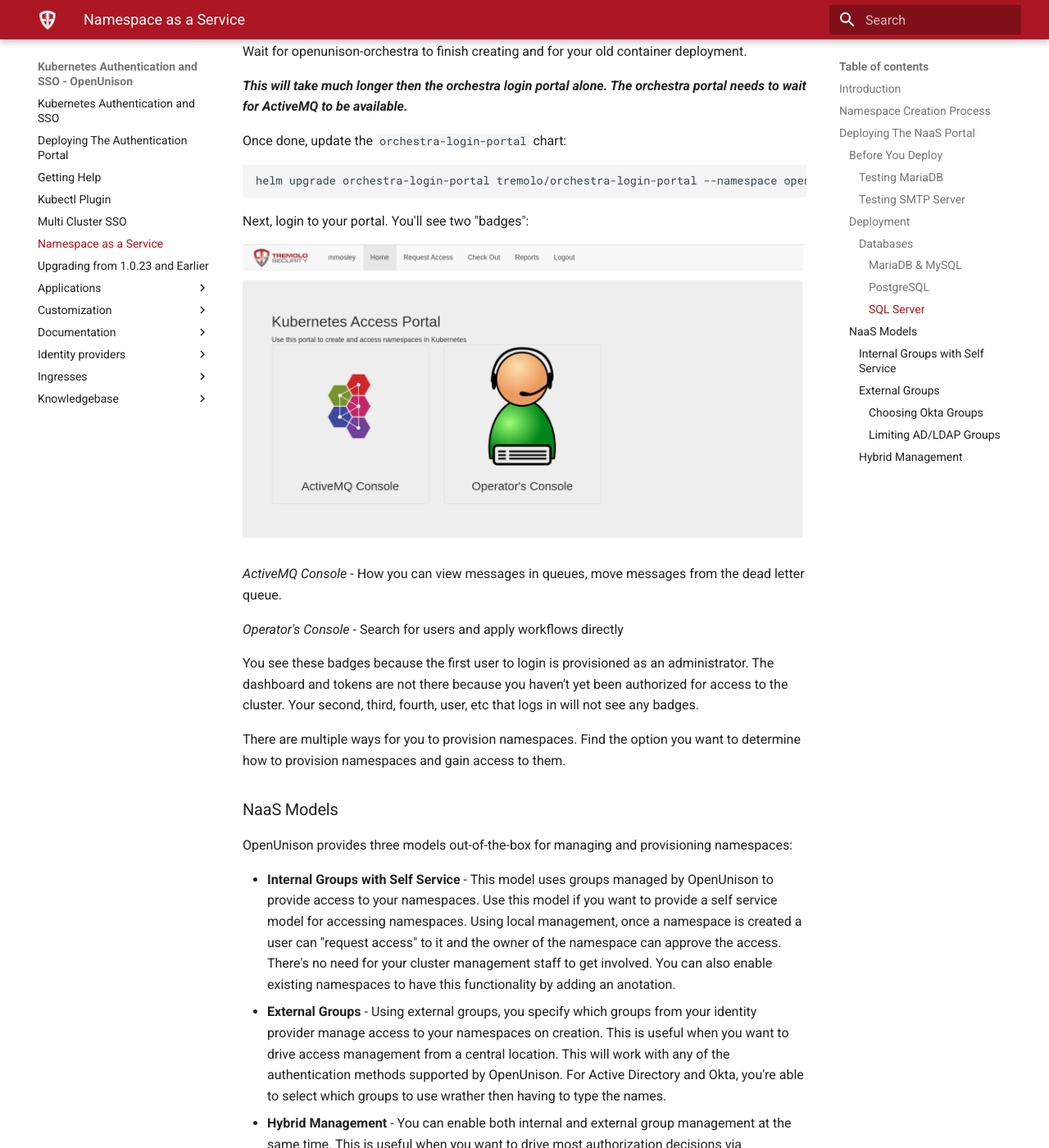
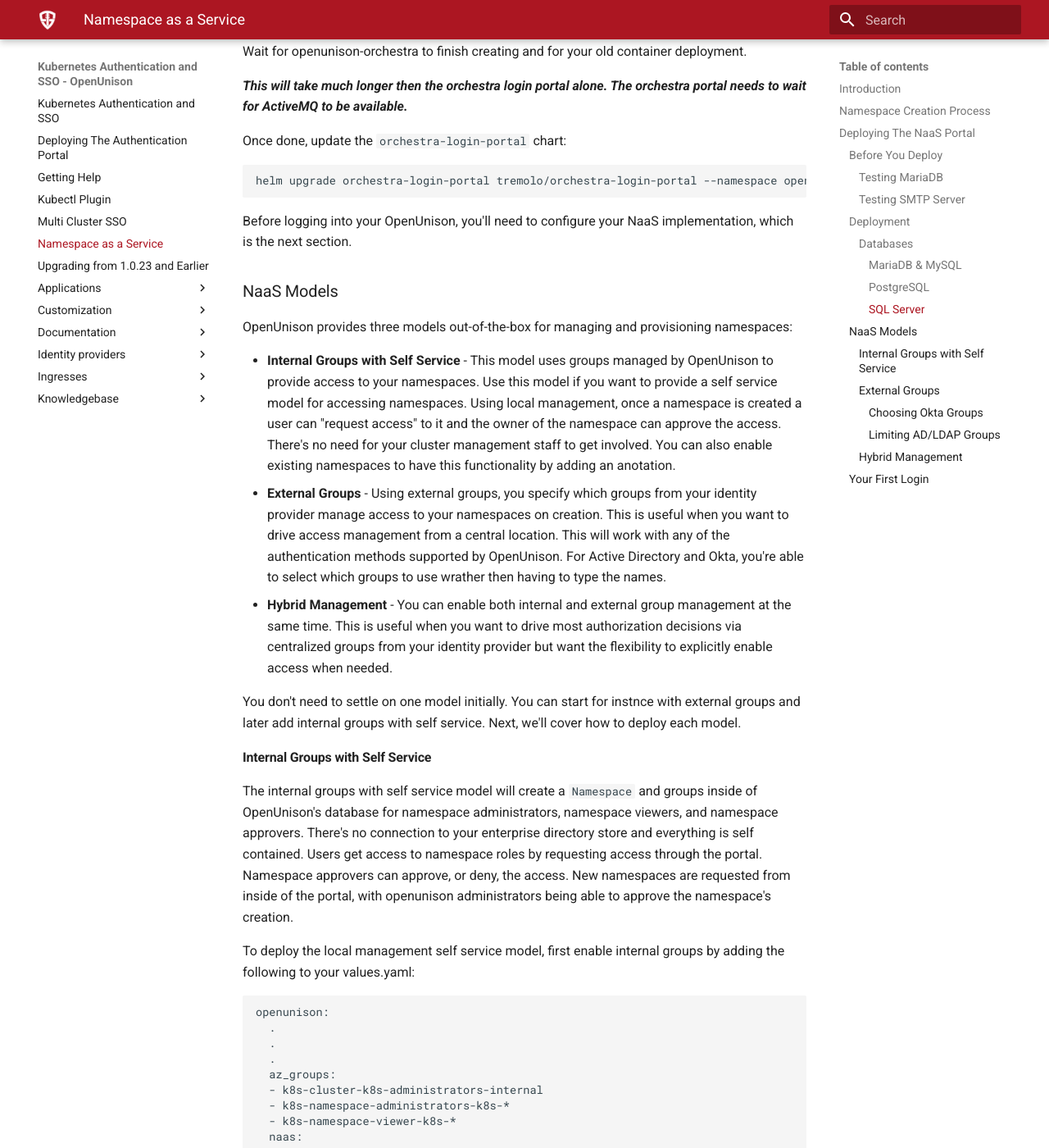
Before and after one commit to TaylorMonacelli/openunison.github.io, an MkDocs documentation site: the page built from docs/namespace_as_a_service.md, in a window 1280 px wide and 1400 px high, scrolled down 5288 px. Shown: the whole window at 82% size. Built offline with MkDocs 1.6.1 and Material for MkDocs 9.7.7, drawn with Linux system fonts in a browser that asks for light colours; some of the changed text lies outside the part shown.

Commit message:
fixed docs for naas

````diff
--- a/docs/namespace_as_a_service.md
+++ b/docs/namespace_as_a_service.md
@@ -182,17 +182,7 @@
 helm upgrade orchestra-login-portal tremolo/orchestra-login-portal --namespace openunison -f /path/to/values.yaml
 ```
 
-Next, login to your portal.  You'll see two "badges":
-
-![NaaS Portal Login](../assets/images/ou-login-naas.png)
-
-*ActiveMQ Console* - How you can view messages in queues, move messages from the dead letter queue.
-
-*Operator's Console* - Search for users and apply workflows directly
-
-You see these badges because the first user to login is provisioned as an administrator.  The dashboard and tokens are not there because you haven't yet been authorized for access to the cluster.  Your second, third, fourth, user, etc that logs in will not see any badges.
-
-There are multiple ways for you to provision namespaces.  Find the option you want to determine how to provision namespaces and gain access to them.
+Before logging into your OpenUnison, you'll need to configure your NaaS implementation, which is the next section.
 
 ### NaaS Models
 
@@ -219,7 +209,6 @@
   .
   .
   az_groups:
-  - k8s-cluster-k8s-administrators
   - k8s-cluster-k8s-administrators-internal
   - k8s-namespace-administrators-k8s-*
   - k8s-namespace-viewer-k8s-*
@@ -252,8 +241,7 @@
   .
   use_standard_jit_workflow: false
   az_groups:
-  - k8s-cluster-k8s-administrators
-  - k8s-cluster-k8s-administrators-internal
+  - k8s-cluster-k8s-administrators-external
   - k8s-namespace-administrators-k8s-*
   - k8s-namespace-viewer-k8s-*
   naas:
@@ -348,3 +336,15 @@
 #### Hybrid Management
 
 You can run both models at the same time.  This is useful when you want to use centralized management for the majority of access, but still use local management and self-service for edge cases.  Simply follow the steps for both models!
+
+### Your First Login
+
+Next, login to your portal.  You'll see two "badges":
+
+![NaaS Portal Login](../assets/images/ou-login-naas.png)
+
+*ActiveMQ Console* - How you can view messages in queues, move messages from the dead letter queue.
+
+*Operator's Console* - Search for users and apply workflows directly
+
+You see these badges because the first user to login is provisioned as an administrator.  The dashboard and tokens are not there because you haven't yet been authorized for access to the cluster.  Your second, third, fourth, user, etc that logs in will not see any badges.
````
